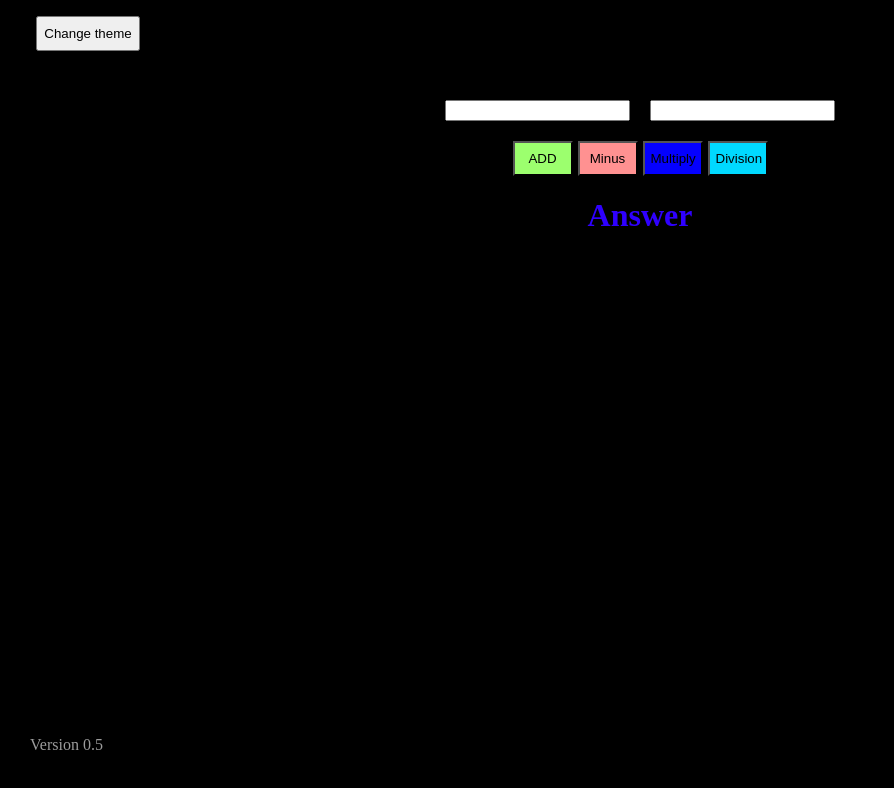
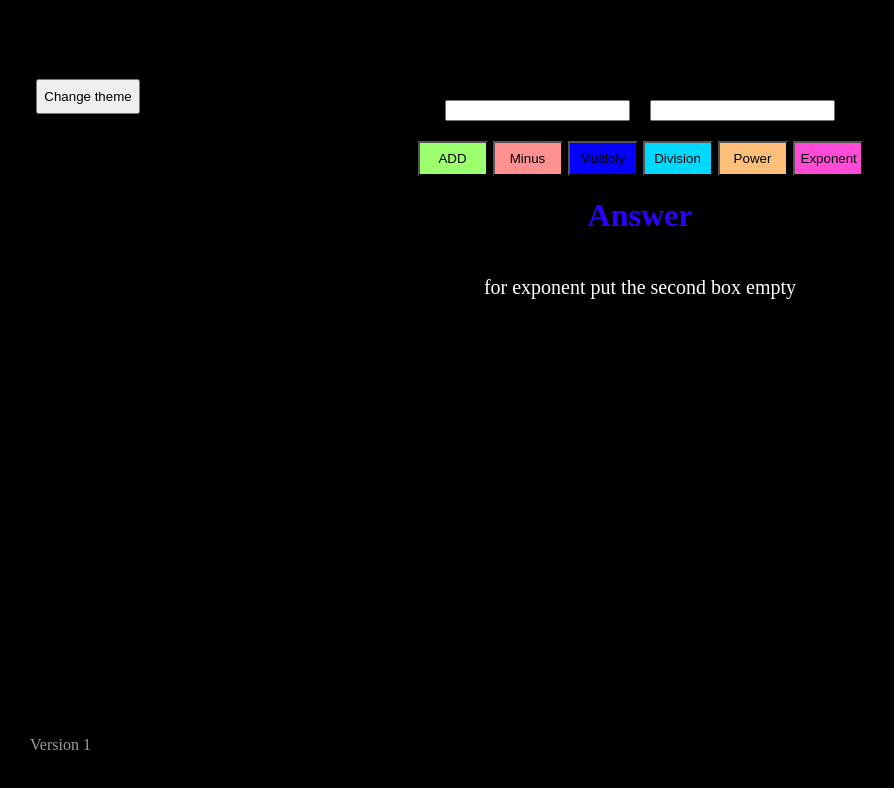
Before and after one commit to ItsMaxsus/Calculator, a plain HTML site: page index.html in a window 1280 px wide. Shown: the whole page, without its empty margins (0-894 px from the left). Drawn offline with Linux system fonts and the light colour scheme.

Commit message:
Add files via upload

```diff
--- a/index.html
+++ b/index.html
@@ -1,7 +1,7 @@
 <!DOCTYPE html>
 <html>
     <head>
-        <title>Js Calculator 0.5</title>
+        <title>Js Calculator 1</title>
     </head>
     <style>
         #div1{
@@ -25,28 +25,48 @@
             justify-content: center;
             align-items: center;
             gap: 0px;
+            flex-direction: column;
+
+
         }
+        #pE{
+            font-size: 20px;
+            color: white;
+        }
+
         #addBtn{
-            width: 60px;
+            width: 70px;
             height: 35px;
             background-color: rgb(156, 255, 110);
         }
         #minBtn{
-            width: 60px;
+            width: 70px;
             height: 35px;
             background-color: rgb(255, 145, 145);
 
         }
         #multBtn{
-            width: 60px;
+            width: 70px;
             height: 35px;
             background-color: rgb(4, 0, 255);
 
         }
         #diviBtn{
-            width: 60px;
+            width: 70px;
             height: 35px;
             background-color: rgb(0, 217, 255);
+
+        }
+        #powrBtn{
+            width: 70px;
+            height: 35px;
+            background-color: rgb(252, 191, 122);
+
+        }
+        #expnBtn{
+            width: 70px;
+            height: 35px;
+            background-color: rgb(255, 75, 216);
 
         }
 
@@ -55,7 +75,10 @@
             overflow: hidden;
         }
         #ansT{
+
             color: rgb(47, 0, 255);
+
+
         }
         #version{
             position: fixed;
@@ -91,15 +114,18 @@
             <button id="minBtn">Minus</button>
             <button id="multBtn">Multiply</button>
             <button id="diviBtn">Division</button>
+            <button id="powrBtn">Power</button>
+            <button id="expnBtn">Exponent</button>
         </div>
         <div id="div3">
             <h1 id="ansT">Answer</h1>
+            <p id="pE">for exponent put the second box empty</p>
         </div>
 
         <div id="theme">
         <button id="themeB">Change theme</button>
             </div>
-        <p id="version">Version 0.5</p>
+        <p id="version">Version 1</p>
 
 
 
@@ -121,6 +147,10 @@
         document.getElementById("multBtn")
         let diviBtn =
         document.getElementById("diviBtn")
+        let powrBtn =
+        document.getElementById("powrBtn")
+        let expnBtn =
+        document.getElementById("expnBtn")
         let body =
         document.getElementById("body")
         let nightmode = true;
@@ -151,6 +181,18 @@
             ansT.textContent = "The answer is : " + ans;
             ansT.style.color = " rgb(0, 217, 255)"
         }
+        powrBtn.onclick = function(){
+            let ans =
+            Number(inpt1.value) ** Number(inpt2.value);
+            ansT.textContent = "The answer is : " + ans;
+            ansT.style.color = "rgb(252, 191, 122)"
+        }
+        expnBtn.onclick = function(){
+            let ans =
+            Math.sqrt(Number(inpt1.value));
+            ansT.textContent = "The answer is : " + ans;
+            ansT.style.color = "rgb(255, 75, 216)"
+        }
 
         themeBtn.onclick = function(){
             if(nightmode === true){
```
